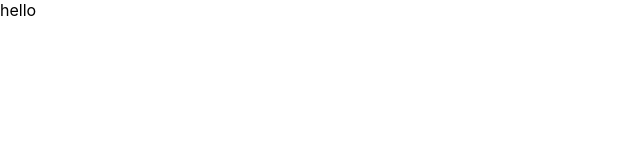
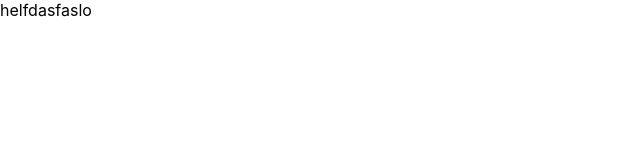
Before and after one commit to kasra02/nextjsapp, a Next.js app: page / in a window 1280 px wide. Shown: the top 160 px of the page, without its empty margins (0-640 px from the left). Built offline with nearby package versions, Linux system fonts and the light colour scheme.

Commit message:
change the main2

```diff
--- a/pages/index.js
+++ b/pages/index.js
@@ -1,6 +1,6 @@
 export default function Home(){
     return(
-        <div>hello</div>
+        <div>helfdasfaslo</div>
     )
 
 }
```
